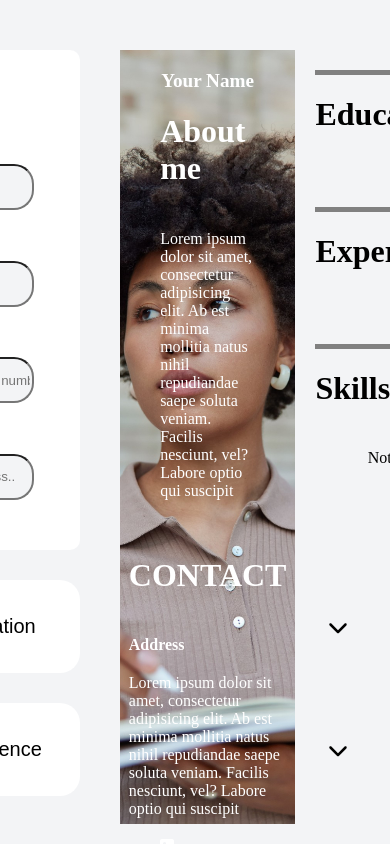
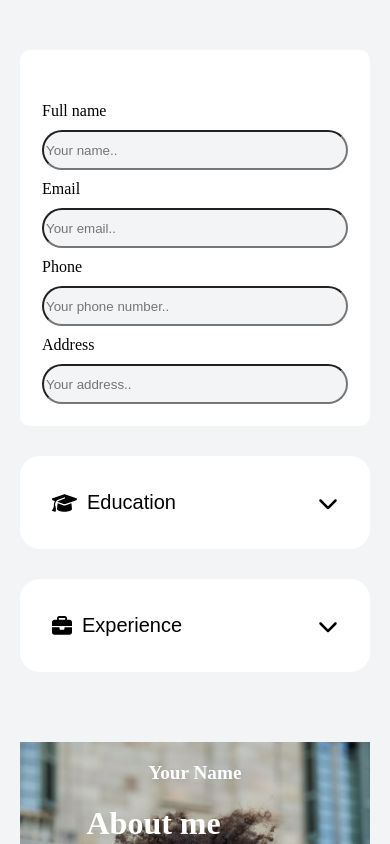
Before and after one commit to BootstrapFootkicker/cvApplication, a React (Vite) app: page / in a window 390 px wide. Shown: the top 844 px of the page. Built offline with nearby package versions, Linux system fonts and the light colour scheme.

Commit message:
Responsive Design
Fixed many existing issues
Fixed responsiveness to page

```diff
--- a/src/components/App.jsx
+++ b/src/components/App.jsx
@@ -51,9 +51,8 @@ export function App() {
     const [resumeEducationList, setResumeEducationList] = useState([]);
     const [resumeExperienceList, setResumeExperienceList] = useState([]);
 
-    useEffect(() => {
-        console.log(resumeEducationList);
-    }, [resumeEducationList]);
+    const [educationDropdownOpen, setEducationDropdownOpen] = useState(false);
+    const [experienceDropdownOpen, setExperienceDropdownOpen] = useState(false);
 
     function resetMenuList(id, stateList) {
         if (stateList === 'education') {
@@ -305,6 +304,10 @@ export function App() {
                     menuList={educationMenuList}
                     formToggle={educationFormToggle}
                     setFormToggle={setEducationFormToggle}
+                    setOtherDropDownOpen={setExperienceDropdownOpen}
+                    dropDownOpen={educationDropdownOpen}
+                    setDropdownOpen={setEducationDropdownOpen}
+
 
                 />
                 <Dropdown
@@ -313,6 +316,9 @@ export function App() {
                     menuList={experienceMenuList}
                     formToggle={experienceFormToggle}
                     setFormToggle={setExperienceFormToggle}
+                    setOtherDropDownOpen={setEducationDropdownOpen}
+                    dropDownOpen={experienceDropdownOpen}
+                    setDropdownOpen={setExperienceDropdownOpen}
 
                 />
 
--- a/src/components/Dropdown.jsx
+++ b/src/components/Dropdown.jsx
@@ -12,10 +12,18 @@ export function Dropdown({
                              menuList,
                              formToggle,
                              setFormToggle,
+                             dropDownOpen,
+                             setOtherDropDownOpen,
+                             setDropdownOpen,
+
                          }) {
     const [open, setOpen] = useState(false);
 
-    const toggle = () => setOpen(!open);
+    // const toggle = () => setOpen(!open);
+    const toggle = () => {
+        setDropdownOpen(!dropDownOpen)
+        setOtherDropDownOpen(false)
+    };
 
     return (
         <div className={"dropdown"}>
@@ -32,7 +40,7 @@ export function Dropdown({
                     </div>
                 </div>
             </button>
-            {open ? (
+            {dropDownOpen ? (
                 <MenuList
                     menuList={menuList}
                     sectionName={sectionName}
--- a/src/components/ResumeLeft.jsx
+++ b/src/components/ResumeLeft.jsx
@@ -29,9 +29,9 @@ export function ResumeLeft({fullName, email, phone, address}) {
                 </div>
 
                 <div className={'links-div'}>
-                    <span><div><FontAwesomeIcon icon={phoneIcon}/></div>
+                    <span className={'link-info'}><div><FontAwesomeIcon icon={phoneIcon}/></div>
                         {phone}</span>
-                    <span><div><FontAwesomeIcon icon={emailIcon}/></div>
+                    <span className={'link-info'}><div><FontAwesomeIcon icon={emailIcon}/></div>
                         {email}</span>
 
                 </div>
--- a/src/components/ResumeRight.jsx
+++ b/src/components/ResumeRight.jsx
@@ -29,10 +29,6 @@ export function ResumeRight({educationMenuList, experienceMenuList}) {
                                     </div>
                                 </div>
 
-                                <div className={'styled-separator'}>
-
-                                    |
-                                </div>
                                 <div className={'job-info-div'}>
                                     <h1 className={'school-name'}>
                                         {item.elementInfo.name}
--- a/src/styles/dropDown.css
+++ b/src/styles/dropDown.css
@@ -3,7 +3,7 @@
     border-radius: 20px;
     background-color: white;
     /*gap: 20px;*/
-    width: 564px;
+    /*max-width: 564px;*/
     box-sizing: border-box;
     display: flex;
     flex-direction: column;
@@ -77,7 +77,7 @@
     align-content: center;
     justify-content: center;
     gap: 15px;
-    min-width: 500px;
+
     border-bottom: none;
     box-sizing: border-box;
 }
@@ -91,24 +91,3 @@
     background-color: #ddd;
     color: black;
 }
-
-
-@media (max-width: 1200px) {
-    .dropdown {
-        width: 400px;
-    }
-
-    .dropdown-button {
-        width: 400px;
-    }
-}
-
-@media (max-width: 600px) {
-    .dropdown {
-        width: 200px;
-    }
-
-    .dropdown-button {
-        width: 200px;
-    }
-}
--- a/src/styles/forms.css
+++ b/src/styles/forms.css
@@ -10,7 +10,6 @@
 }
 
 
-.personal-details,
 .education-form,
 .experience-form {
     display: flex;
@@ -26,6 +25,7 @@
 label {
     width: 100%;
 
+
 }
 
 input {
@@ -33,7 +33,7 @@ input {
     border-radius: 20px;
     height: 40px;
     background-color: #F3F4F6;
-
+    box-sizing: border-box; /* Add this line */
 }
 
 .input-group {
@@ -44,23 +44,27 @@ input {
 }
 
 .personal-details {
-    /*min-height: 500px;*/
+    min-width: 100%;
+    padding: 50px 20px 20px; /* Adjust the padding as needed */
+    box-sizing: border-box;
+    flex-wrap: wrap;
+    justify-content: space-between;
+    display: flex;
+    flex-direction: column;
+    justify-content: center;
+    align-items: center;
+    gap: 10px;
 
-    justify-content: space-between;
 }
 
 .personal-details-div {
+    display: flex;
     padding: 30px;
     font-size: 16px;
-
-    width: 500px;
-    min-height: 500px;
     box-sizing: border-box;
+    max-width: 564px;
 }
 
-#fullName {
-    width: 100%;
-}
 
 .date-container {
     display: flex;
@@ -79,14 +83,13 @@ input {
 }
 
 .form-container {
+    display: flex;
     background-color: white;
     border-radius: 10px;
     text-align: left;
-    width: 565px;
     box-sizing: border-box;
-    display: flex;
     justify-content: center;
-
+    transistion: 0.5s ease;
 
 }
 
@@ -99,34 +102,32 @@ input {
 }
 
 
-@media (max-width: 1200px) {
+.form-container {
+    display: flex;
+    background-color: white;
+    border-radius: 10px;
+    text-align: left;
+    box-sizing: border-box;
+    justify-content: center;
+    width: 500px; /* Set the default width */
+    max-width: 100%; /* This will make sure the width doesn't exceed the screen width */
+}
+
+/* This media query will apply when the screen width is 600px or less */
+@media (max-width: 1070px) {
     .form-container {
-        width: 400px;
+        width: 100%; /* Set the width to 100% */
+        padding: 2px;
     }
 
-    .personal-details,
-    .education-form,
-    .experience-form {
-        width: 400px;
-    }
-
-    .personal-details-div {
-        width: 400px;
+    .education-form, .experience-form {
+        width: 100%;
     }
 }
 
-@media (max-width: 600px) {
-    .form-container {
-        width: 200px;
-    }
+@media (max-width: 896px) {
+    .details-container {
+        width: 100%;
 
-    .personal-details,
-    .education-form,
-    .experience-form {
-        width: 200px;
-    }
-
-    .personal-details-div {
-        width: 200px;
     }
 }
--- a/src/styles/index.css
+++ b/src/styles/index.css
@@ -1,9 +1,9 @@
 body {
     margin: 0;
-    padding: 0px;
+    padding: 0;
     background-color: aquamarine;
-    height: 100vh;
-    width: 100vw;
+    min-height: 100vh;
+    min-width: 100vw;
 
 }
 
@@ -11,7 +11,7 @@ body {
     display: flex;
     justify-content: center;
     align-items: center;
-    height: 100%;
+    height: 100vh;
     width: 100%;
     box-sizing: border-box;
     background-color: #F3F4F6;
@@ -19,3 +19,20 @@ body {
 
 
 }
+
+
+@media (max-width: 896px) {
+    #root {
+        display: flex;
+        flex-direction: column;
+        justify-content: center;
+        align-items: center;
+        height: 100%;
+        width: 100%;
+        box-sizing: border-box;
+        background-color: #F3F4F6;
+        overflow: scroll;
+
+    }
+
+}
--- a/src/styles/resume.css
+++ b/src/styles/resume.css
@@ -1,16 +1,24 @@
 /*todo: add media queries for mobile responsiveness*/
 /*todo: figure out how to style bullet points */
 /*todo: add borders*/
+
+
 .resume-container {
     display: flex;
     justify-content: center;
-    align-items: center;
+    align-items: flex-start;
     /*gap: 5px;*/
     height: 100%;
     padding: 50px 20px 20px;
     box-sizing: border-box;
 
 }
+
+.link-info {
+    display: flex;
+    gap: 10px;
+}
+
 
 .styled-separator {
     display: flex;
@@ -51,13 +59,13 @@
 .bar-divider-left {
     background-color: grey;
     width: 50%;
-    height: 100%;
+    /*height: 100%;*/
 }
 
 .bar-divider-right {
     background-color: black;
     width: 50%;
-    height: 100%;
+    /*height: 100%;*/
 }
 
 .resume-left-container {
@@ -74,6 +82,7 @@
     background-position: center; /* center the image */
     box-sizing: border-box;
     color: white;
+    overflow: auto;
 
 
 }
@@ -100,9 +109,11 @@
 
 .experience-info, .education-info {
     display: flex;
-    flex-direction: row;
-    gap: 5px;
+    justify-content: space-between;
+    align-items: center;
     width: 100%;
+
+
 }
 
 .school-name {
@@ -137,7 +148,7 @@
     display: flex;
     flex-direction: column;
     gap: 5px;
-    /*width: 100%;*/
+    min-width: 25%;
     align-content: flex-start;
     justify-content: center;
 
@@ -153,6 +164,7 @@
     height: 100%;
     padding: 20px;
     box-sizing: border-box;
+    flex-wrap: wrap;
 }
 
 .links-div {
@@ -193,3 +205,18 @@
     text-align: left;
     width: 100%;
 }
+
+@media (max-width: 896px) {
+    .resume-container {
+        display: flex;
+        flex-direction: column;
+        justify-content: center;
+        align-items: center;
+        width: 100%;
+    }
+
+    .resume-left-container,
+    .resume-right-container {
+        width: 100%;
+    }
+}
```
